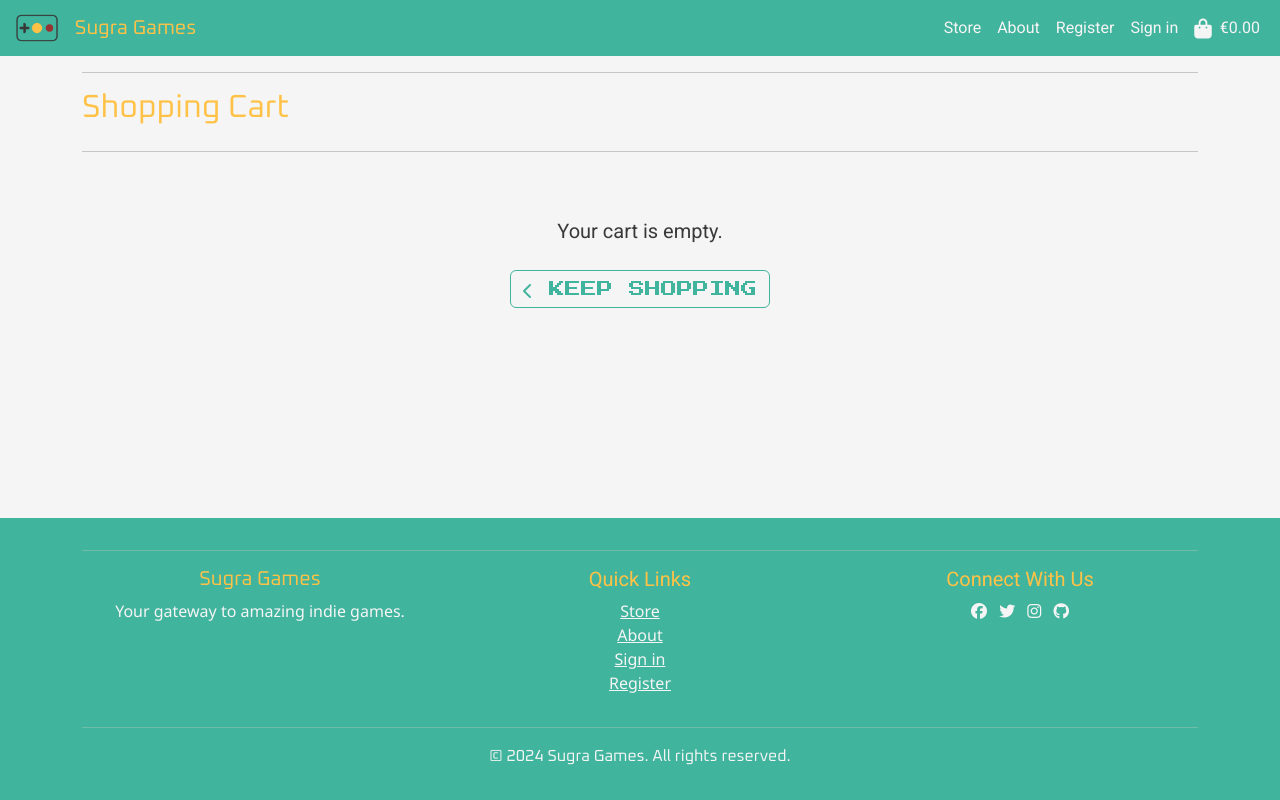
After one commit to cthlbrennan/sugra, a Django app: page /cart/ in a window 1280 px wide. The commit adds this page. Run offline with Django 5.2, Linux system fonts and the light colour scheme; parts of the project's set-up code (start-up, migrations or seed data) failed here and were passed over; some libraries are stand-ins or nearby versions.

Commit message:
Add shopping cart functionality

```diff
--- /dev/null
+++ b/store/contexts.py
@@ -0,0 +1,29 @@
+from decimal import Decimal
+from django.shortcuts import get_object_or_404
+from .models import Game
+
+def cart_contents(request):
+    cart_items = []
+    total = 0
+    game_count = 0
+    cart = request.session.get('cart', {})
+
+    for game_id, quantity in cart.items():
+        game = get_object_or_404(Game, game_id=game_id)
+        total += game.price
+        game_count += quantity
+        cart_items.append({
+            'game': game,
+            'quantity': quantity,
+        })
+
+    grand_total = total
+
+    context = {
+        'cart_items': cart_items,
+        'total': total,
+        'game_count': game_count,
+        'grand_total': grand_total,
+    }
+
+    return context
--- a/store/urls.py
+++ b/store/urls.py
@@ -23,4 +23,8 @@ urlpatterns = [
     path('search/', views.search_games, name='search_games'),
     path('profile/', views.user_profile, name='user_profile'),
     path('delete-account/', views.delete_account, name='delete_account'),
+    path('cart/', views.view_cart, name='view_cart'),
+    path('add_to_cart/<int:game_id>/', views.add_to_cart, name='add_to_cart'),
+    path('remove_from_cart/<int:game_id>/', views.remove_from_cart, name='remove_from_cart'),
+    path('checkout/', views.checkout, name='checkout'),
 ]
--- a/store/views.py
+++ b/store/views.py
@@ -20,20 +20,29 @@ from .models import InboxMessage, Game, Message, User, Screenshot
 class CustomLoginView(LoginView):
     def form_valid(self, form):
         auth_login(self.request, form.user)
-
-        # Now that the user is logged in, we can access user attributes
         user = self.request.user
 
+        # Check if user needs to complete profile setup
+        if not user.user_type or not user.has_usable_password():
+            next_url = self.request.session.get('next')
+            if next_url:
+                # Keep the next URL in session for after profile setup
+                return redirect('set_user_type')
+            return redirect('set_user_type')
+
+        # User has completed profile setup
+        next_url = self.request.session.get('next')
+        if next_url:
+            del self.request.session['next']
+            return redirect(next_url)
+
+        # Default redirects
         if user.is_superuser:
             return redirect('admin:index')
-        elif user.user_type:
-            if user.user_type == 'gamer':
-                return redirect('gamer_dashboard')
-            elif user.user_type == 'developer':
-                return redirect('developer_dashboard')
-        else:
-            messages.info(self.request, "Please set your account type.")
-            return redirect('set_user_type')
+        elif user.user_type == 'gamer':
+            return redirect('gamer_dashboard')
+        elif user.user_type == 'developer':
+            return redirect('developer_dashboard')
 
     def get_form_kwargs(self):
         kwargs = super().get_form_kwargs()
@@ -69,16 +78,19 @@ def set_user_type(request):
         messages.info(request, "As an admin, you don't need to set a user type.")
         return redirect('admin:index')
 
-    if user.user_type and user.has_usable_password() and not user.username.startswith("user_"):
-        return redirect('gamer_dashboard' if user.user_type == 'gamer' else 'developer_dashboard')
-
     if request.method == 'POST':
-        form = UserTypeAndPasswordForm(user, request.POST, request.FILES)  # Added request.FILES here
+        form = UserTypeAndPasswordForm(user, request.POST, request.FILES)
         if form.is_valid():
-            print(form.errors)
             form.save()
             update_session_auth_hash(request, form.user)
             messages.success(request, "Profile setup completed successfully!")
+
+            # Check for stored next URL
+            next_url = request.session.get('next')
+            if next_url:
+                del request.session['next']
+                return redirect(next_url)
+
             return redirect('gamer_dashboard' if user.user_type == 'gamer' else 'developer_dashboard')
     else:
         initial_data = {'username': user.username if not user.username.startswith("user_") else ''}
@@ -306,3 +318,75 @@ def delete_account(request):
             return redirect('user_profile')
 
     return redirect('user_profile')
+
+def view_cart(request):
+    return render(request, 'cart.html')
+
+def add_to_cart(request, game_id):
+    """Add a game to the shopping cart"""
+    game = get_object_or_404(Game, game_id=game_id)
+    cart = request.session.get('cart', {})
+
+    # Add game to cart or update quantity
+    if str(game_id) in cart:
+        messages.info(request, f'{game.title} is already in your cart!')
+    else:
+        cart[str(game_id)] = 1
+        messages.success(request, f'Added {game.title} to your cart')
+
+    request.session['cart'] = cart
+    return redirect('game_detail', game_id=game_id)
+
+def remove_from_cart(request, game_id):
+    """Remove a game from the shopping cart"""
+    try:
+        cart = request.session.get('cart', {})
+
+        if str(game_id) in cart:
+            del cart[str(game_id)]
+            request.session['cart'] = cart
+            messages.success(request, "Game removed from cart")
+        else:
+            messages.error(request, "This game was not in your cart")
+
+    except Exception as e:
+        messages.error(request, f"Error removing game from cart: {str(e)}")
+
+    return redirect('view_cart')
+
+def checkout(request):
+    cart = request.session.get('cart', {})
+
+    if not cart:
+        messages.error(request, "Your cart is empty!")
+        return redirect('view_cart')
+
+    if not request.user.is_authenticated:
+        # Store both the intended destination and cart state
+        request.session['next'] = reverse('checkout')
+        messages.info(request, "Please log in or sign up to complete your purchase")
+        return redirect('account_login')
+
+    # Check if user needs to complete profile setup
+    if not request.user.user_type or not request.user.has_usable_password():
+        request.session['next'] = reverse('checkout')
+        messages.info(request, "Please complete your profile setup first")
+        return redirect('set_user_type')
+
+    cart_items = []
+    total = 0
+
+    for game_id, quantity in cart.items():
+        game = get_object_or_404(Game, game_id=game_id)
+        total += game.price
+        cart_items.append({
+            'game': game,
+            'quantity': quantity,
+        })
+
+    context = {
+        'cart_items': cart_items,
+        'total': total,
+    }
+
+    return render(request, 'checkout.html', context)
--- a/sugra/settings.py
+++ b/sugra/settings.py
@@ -131,6 +131,7 @@ TEMPLATES = [
                 'django.template.context_processors.request',
                 'django.contrib.auth.context_processors.auth',
                 'django.contrib.messages.context_processors.messages',
+                'store.contexts.cart_contents',
             ],
         },
     },
--- a/templates/base.html
+++ b/templates/base.html
@@ -70,8 +70,9 @@
                      <a class="nav-link {% if request.path == login_url %}active{% endif %}" aria-current="page"
                         href="{% url 'account_login' %}" style="color: var(--off-white-color);">Sign in</a>
                   </li>
+                  {% endif %}
                   <li class="nav-item">
-                     <a class="nav-link" href="" style="color: var(--off-white-color);">
+                     <a class="nav-link" href="{% url 'view_cart' %}" style="color: var(--off-white-color);">
                         <div class="text-center d-flex align-items-center">
                            <i class="fas fa-shopping-bag fa-lg me-2"></i>
                            <span>
@@ -84,7 +85,6 @@
                         </div>
                      </a>
                   </li>
-                  {% endif %}
                </ul>
             </div>
          </div>
--- /dev/null
+++ b/templates/cart.html
@@ -0,0 +1,68 @@
+{% extends "base.html" %}
+{% load static %}
+{% block title %}
+View Cart
+{% endblock %}
+{% block body %}
+<div class="container-fluid px-0">
+    <div class="container mb-4">
+        <div class="row">
+            <div class="col">
+                <hr>
+                <h2 class="font-banner mb-4" style="color: var(--bright-yellow-color);">Shopping Cart</h2>
+                <hr>
+            </div>
+        </div>
+
+        <div class="row">
+            <div class="col">
+                {% if cart_items %}
+                <div class="table-responsive rounded">
+                    <table class="table table-striped">
+                        <thead class="bg-main text-off-white" style="background-color: var(--main-bg-color);">
+                            <tr>
+                                <th scope="col">Game</th>
+                                <th scope="col">Price</th>
+                                <th scope="col">Actions</th>
+                            </tr>
+                        </thead>
+                        <tbody>
+                            {% for item in cart_items %}
+                            <tr>
+                                <td>{{ item.game.title }}</td>
+                                <td>${{ item.game.price }}</td>
+                                <td>
+                                    <form action="{% url 'remove_from_cart' item.game.game_id %}" method="POST">
+                                        {% csrf_token %}
+                                        <button type="submit" class="btn btn-outline-custom">
+                                            <i class="fas fa-trash"></i> Remove
+                                        </button>
+                                    </form>
+                                </td>
+                            </tr>
+                            {% endfor %}
+                        </tbody>
+                    </table>
+                </div>
+                <div class="text-end mt-3">
+                    <h4 class="font-headers mb-3">Total: ${{ total }}</h4>
+                    <a href="{% url 'checkout' %}" class="btn btn-outline-custom font-cta">
+                        Proceed to Checkout
+                    </a>
+                </div>
+                {% else %}
+                <div class="text-center py-5">
+                    <p class="lead mb-4 font-headers">Your cart is empty.</p>
+                    <a href="{% url 'index' %}" class="btn btn-outline-custom font-cta">
+                        <span class="icon">
+                            <i class="fas fa-chevron-left"></i>
+                        </span>
+                        <span class="text-uppercase">Keep Shopping</span>
+                    </a>
+                </div>
+                {% endif %}
+            </div>
+        </div>
+    </div>
+</div>
+{% endblock %}
```
Also changed, not shown: templates/checkout.html (added, +39 -0 lines), templates/game_detail.html (+8 -3 lines).
